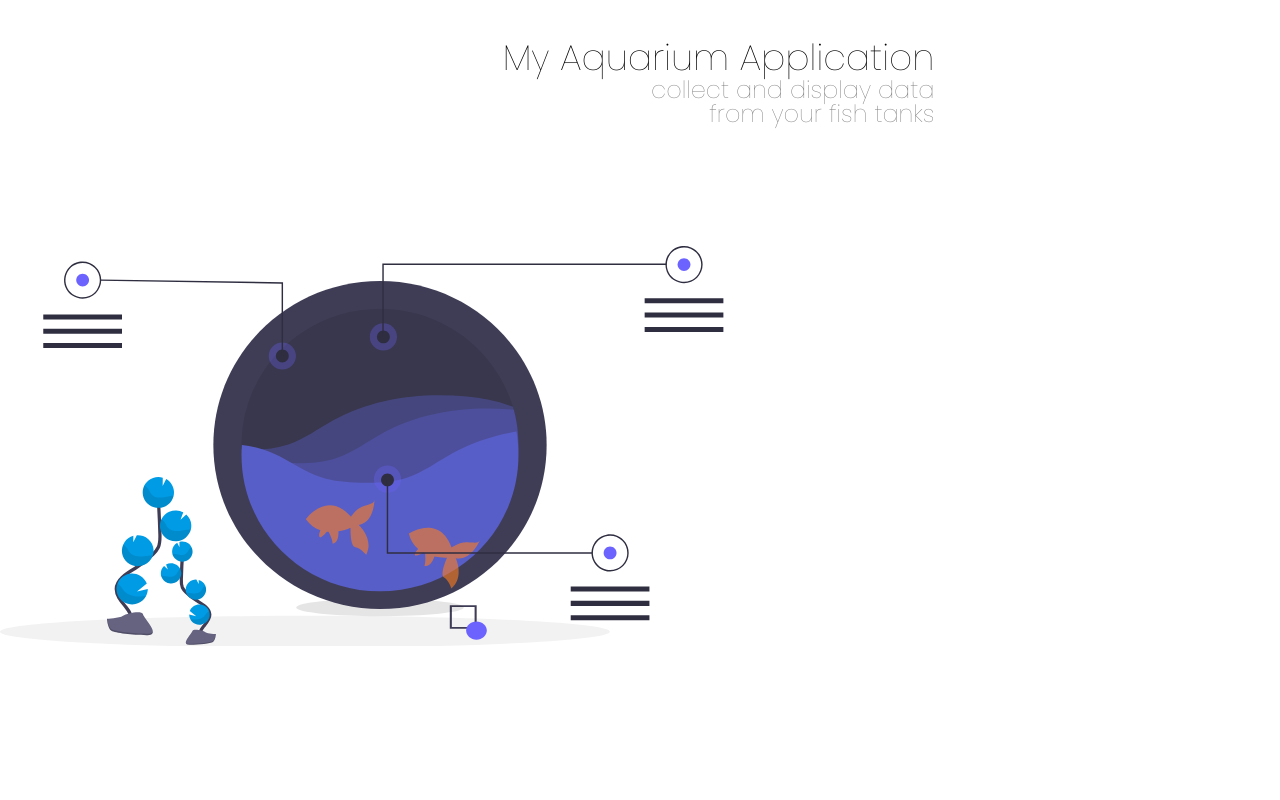
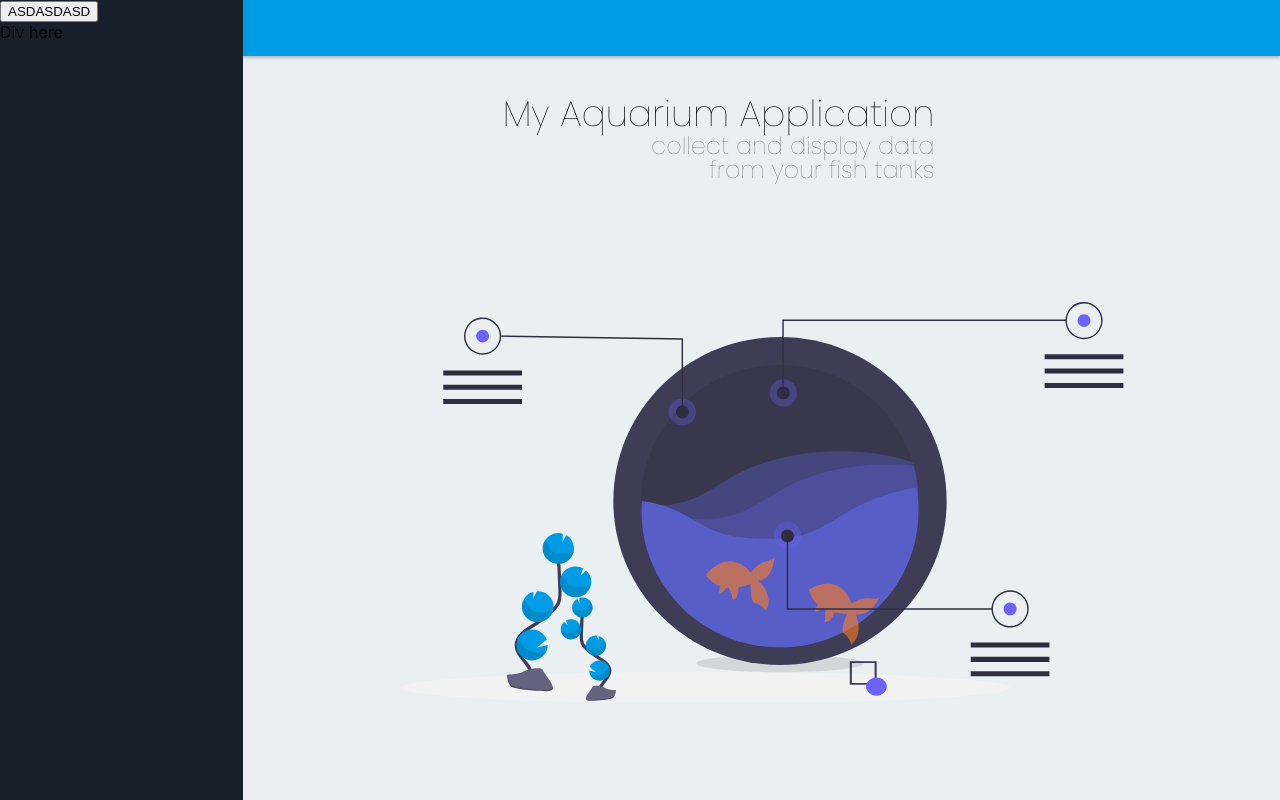
Before and after one commit to jimmeryn/my-aquarium-app, a React (Create React App) app: page / in a window 1280 px wide. Built offline with nearby package versions, Linux system fonts and the light colour scheme.

Commit message:
added page test content

```diff
--- a/src/components/Home.tsx
+++ b/src/components/Home.tsx
@@ -1,16 +1,28 @@
 import React from "react";
 import FishBowlComponent from "./FishBowlComponent";
+import Page from "./Page";
+import Navbar from "./Navbar";
+import Menu from "./Menu";
+import PageContent from "./PageContent";
 import { Title, Subtitle } from "./Typography";
 
 const Home = () => (
-  <div className="landing-page">
-    <div className="head">
+  <Page>
+    <Menu>
+      <div>Div here</div>
+    </Menu>
+    <PageContent>
+      <Navbar />
+      <div>
+        <div className="head">
           <Title>{"My Aquarium Application"}</Title>
           <Subtitle>{"Collect and display data"}</Subtitle>
           <Subtitle>{"from your fish tanks"}</Subtitle>
-    </div>
-    <FishBowlComponent />
-  </div>
+        </div>
+        <FishBowlComponent />
+      </div>
+    </PageContent>
+  </Page>
 );
 
 export default Home;
```
